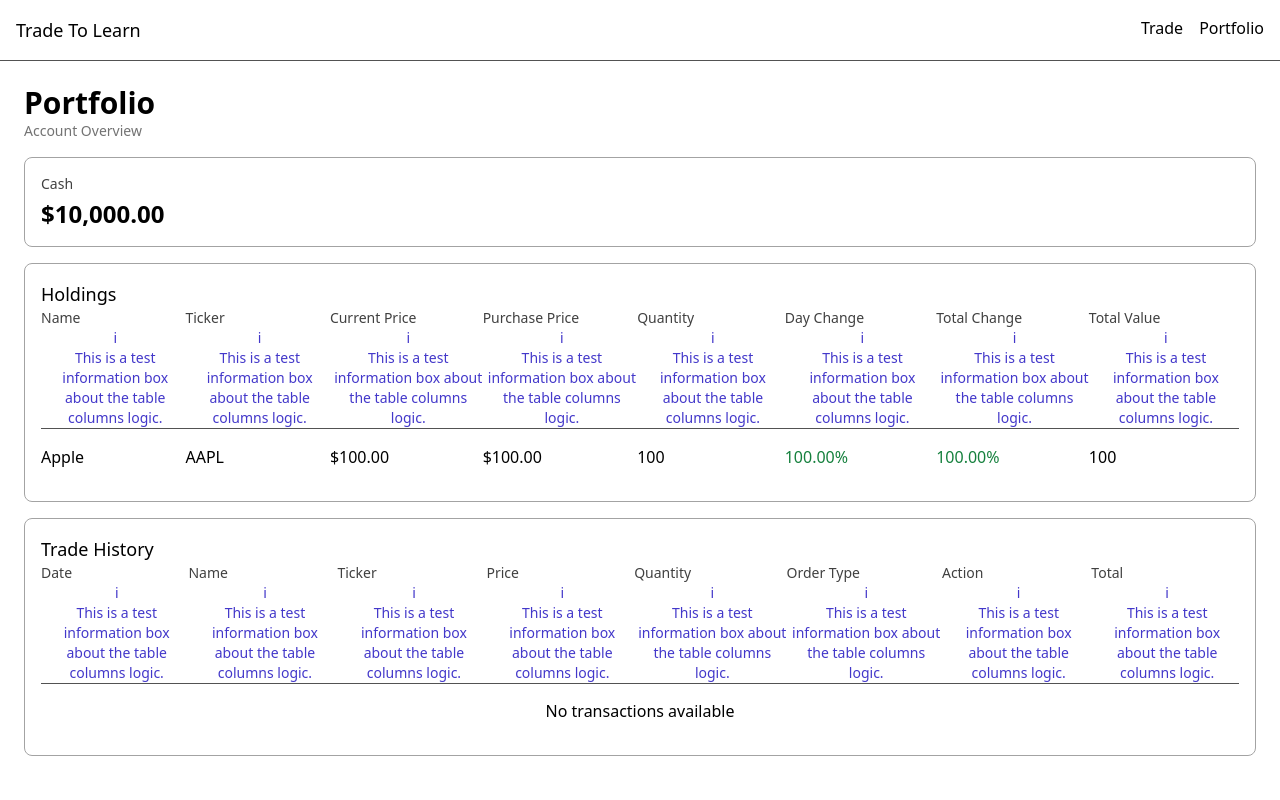
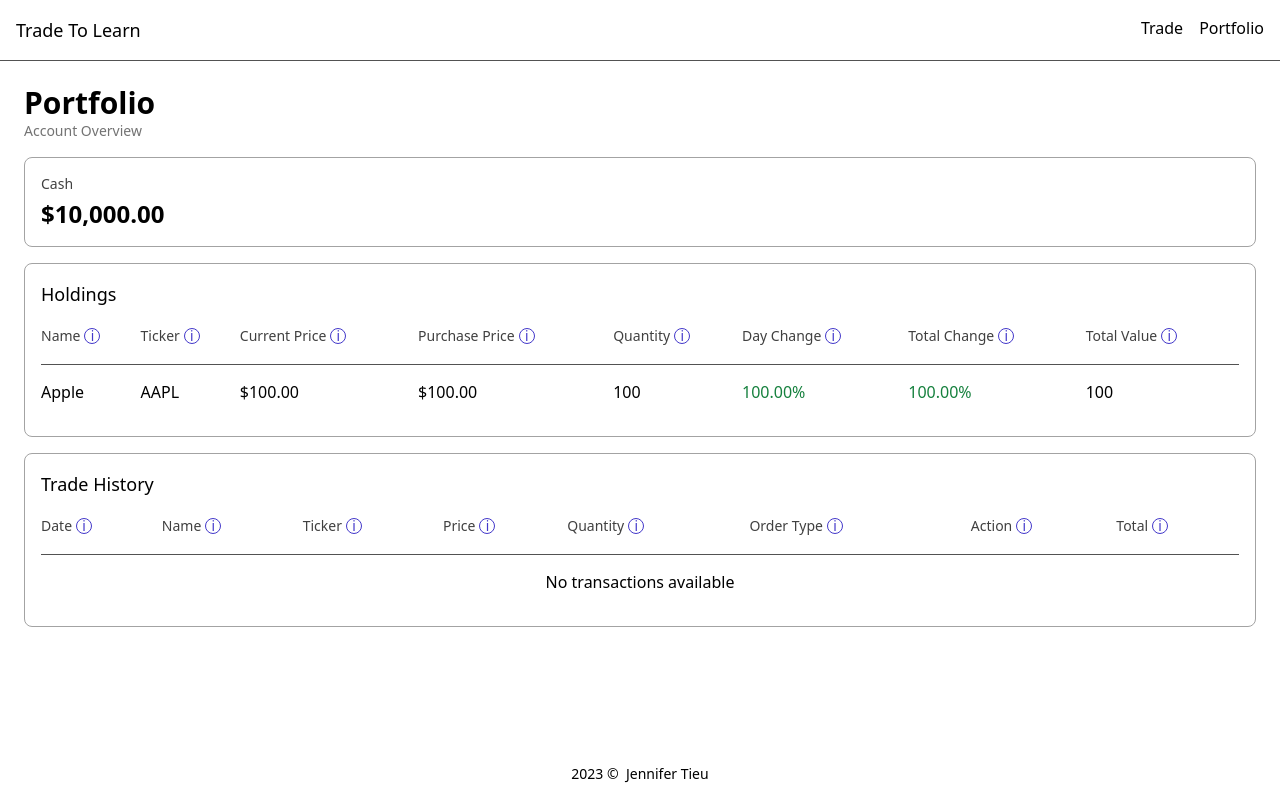
Before and after one commit to jennifertieu/trade-to-learn, a Next.js app: page /portfolio in a window 1280 px wide. Built offline with nearby package versions, Linux system fonts and the light colour scheme.

Commit message:
add info box styling

```diff
--- a/src/styles/globals.css
+++ b/src/styles/globals.css
@@ -11,8 +11,9 @@
 html,
 body {
   max-width: 100vw;
-  overflow-x: hidden;
-  font-family: system-ui, -apple-system, BlinkMacSystemFont, 'Segoe UI', Roboto, Oxygen, Ubuntu, Cantarell, 'Open Sans', 'Helvetica Neue', sans-serif;
+  /* overflow-x: hidden; */
+  font-family: system-ui, -apple-system, BlinkMacSystemFont, "Segoe UI", Roboto,
+    Oxygen, Ubuntu, Cantarell, "Open Sans", "Helvetica Neue", sans-serif;
   height: 100%;
 }
 
@@ -30,3 +31,32 @@ a {
 #__next {
   height: 100%;
 }
+
+.info-button {
+  display: inline-block;
+  position: relative;
+  border: 1px solid;
+  border-radius: 50%;
+  height: 16px;
+  width: 16px;
+  text-align: center;
+  line-height: 14px;
+  font-size: 0.85rem;
+}
+
+.info-box {
+  position: absolute;
+  border: 1px solid;
+  border-radius: 5px;
+  padding: 1rem;
+  top: 0;
+  left: 0;
+  background-color: #fff;
+  transform: translateY(-100%);
+  display: none;
+  z-index: 100;
+}
+
+.info-button:hover > .info-box {
+  display: block;
+}
```
